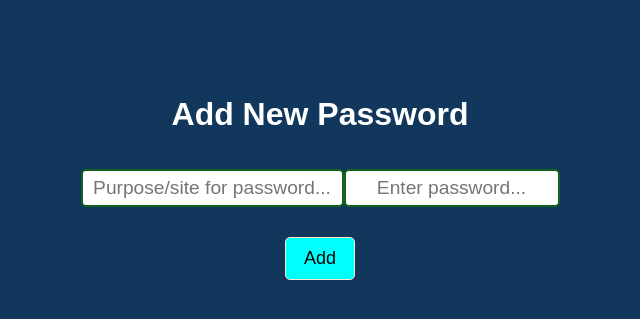
After one commit to Farrhouq/TiNotez, a Django app: template password_manager/templates/add.html in a window 1280 px wide. The commit adds this page. Shown: the top 319 px of the page, without its empty margins (320-960 px from the left). Run offline with Django 4.2, Linux system fonts and the light colour scheme; the template is opened without the code that fills it, so the values that code supplies are empty; parts of the project's set-up code (start-up, migrations or seed data) failed here and were passed over.

Commit message:
completed functionality for adding new passwords (and updating)

```diff
--- a/base_app/templates/home.html
+++ b/base_app/templates/home.html
@@ -281,6 +281,7 @@
 <script>
     const form = document.querySelector("form");
     const text_area = document.querySelector("textarea");
+    const nav = document.querySelector("nav");
     const open_btn = document.querySelector("#open-btn");
     const new_btn = document.querySelector("#new-btn");
     const hidden_filename = document.querySelector("#hidden-filename");
@@ -501,4 +502,8 @@
         }
     });
     const password = "fuckyoustupid"
+
+    nav.addEventListener("dblclick", function () {
+      window.location.href = "http://127.0.0.1:10000/password-manager/"
+    })
 </script>
--- /dev/null
+++ b/password_manager/templates/add.html
@@ -0,0 +1,114 @@
+<!DOCTYPE html>
+<html lang="en">
+  <head>
+    <meta charset="UTF-8" />
+    <meta http-equiv="X-UA-Compatible" content="IE=edge" />
+    <meta name="viewport" content="width=device-width, initial-scale=1.0" />
+    <title>Add Password</title>
+
+    <style>
+      body {
+        background: rgb(17, 56, 92);
+        font-family: sans-serif;
+        display: flex;
+        align-items: center;
+        justify-content: center;
+        flex-direction: column;
+      }
+
+      .input-group {
+        display: flex;
+        margin-top: 1%;
+      }
+
+      h1 {
+        margin-top: 7%;
+        color: white;
+      }
+
+      input {
+        font-size: larger;
+        border-radius: 5px;
+        padding: 6px;
+        border: 2px solid rgb(20, 97, 30);
+        margin-top: 2%;
+        margin-bottom: 20px;
+        text-align: center;
+      }
+
+      input:focus {
+        border-style: none;
+      }
+
+      .submit {
+        padding: 10px;
+        font-size: large;
+        background-color: aqua;
+        border-radius: 5px;
+        border: 1px solid bisque;
+        width: 70px;
+      }
+
+      .submit.inactive {
+        background-color: rgb(29, 105, 105);
+        color: white;
+      }
+
+      #message {
+        color: rgb(228, 163, 163);
+        display: none;
+      }
+    </style>
+  </head>
+  <body>
+    <h1>Add New Password</h1>
+    <form action="" method="POST" style="display: flex; align-items: center; flex-direction: column">
+      {% csrf_token %}
+      <div class="input-group">
+        <input type="text" placeholder="Purpose/site for password..." name="site" oninput="replacementSearch(this)" />
+        <input type="text" placeholder="Enter password..." style="width: 200px" name="password" class="password" />
+      </div>
+      <p id="message">
+        A password for this site already exists. Double-click the submit button to replace (be careful).
+      </p>
+      <input type="submit" value="Add" class="submit" />
+    </form>
+  </body>
+</html>
+
+<script>
+  const sites = [{% for item in sites %}"{{ item }}", {% endfor %}];
+  const submitBtn = document.querySelector(".submit");
+  const message = document.querySelector("#message");
+  const form = document.querySelector("form");
+  const password = document.querySelector(".password");
+
+  function disableClick(){
+    event.preventDefault()
+  }
+
+  function replacementSearch(input){
+    if(sites.indexOf(input.value) != -1){
+      message.style.display = "block";
+      submitBtn.setAttribute("class", "submit inactive");
+
+      submitBtn.addEventListener('click', disableClick);
+
+      submitBtn.addEventListener('dblclick', function (event) {
+        if(password.value != "")
+          form.submit()
+         else
+          alert("Input the password for this site.")
+      })
+    }
+   else {
+    submitBtn.setAttribute("class", "submit");
+    message.style.display = "none";
+    submitBtn.removeEventListener('click', disableClick)
+   }
+  }
+
+  // if (performance.navigation.type === 1) {
+  //   window.location.href = `/password-manager/auth?line=add`;
+  // }
+</script>
--- a/password_manager/urls.py
+++ b/password_manager/urls.py
@@ -4,5 +4,6 @@ from . import views
 urlpatterns = [
     path('', views.home, name='home'),
     path('auth', views.authenticate, name="authenticate"),
+    path('add', views.add_password, name='add'),
     path('passwords/<int:line>/', views.password, name='password')
 ]
```
Also changed, not shown: password_manager/logic/farsan.py (+8 -8 lines), password_manager/templates/password.html (+8 -6 lines), password_manager/templates/passwords.html (+110 -6 lines), password_manager/views.py (+66 -8 lines).
